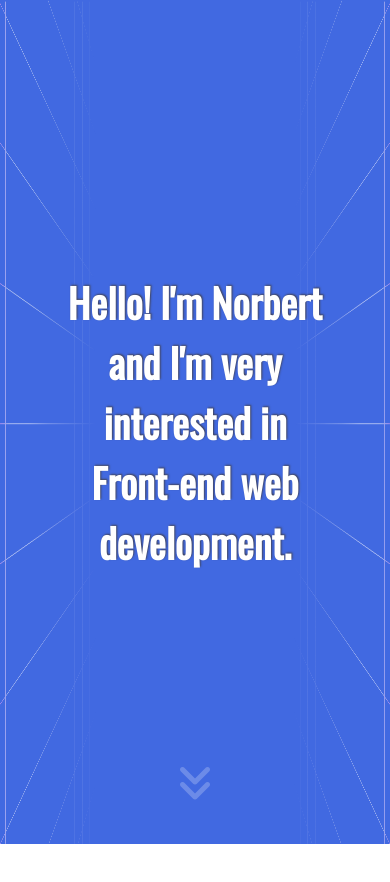
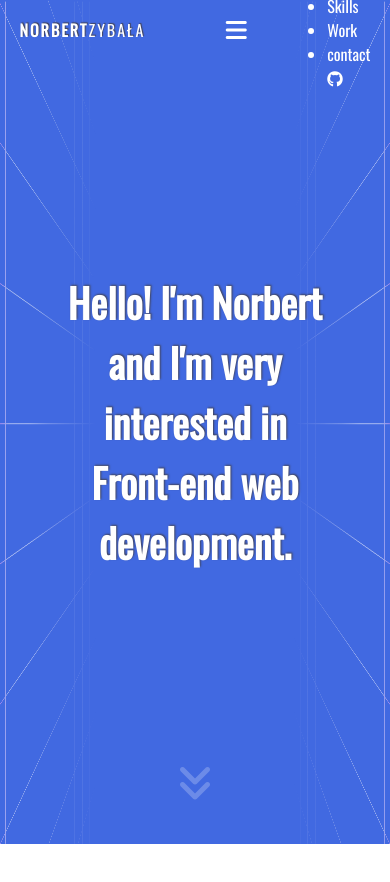
Before and after one commit to norbertzybala/my-website, a website built with webpack: page src/index.html in a window 390 px wide. Shown: the top 882 px of the page. Built offline with nearby package versions, Linux system fonts and the light colour scheme.

Commit message:
create navigation.scss

```diff
--- a/src/index.html
+++ b/src/index.html
@@ -13,6 +13,38 @@
 </head>
 
 <body>
+
+  <nav class="navbar">
+
+    <div class="navbar__logo">
+      <a href="#" class="navbar__logo-link">
+        <strong>Norbert</strong>Zybała
+      </a>
+    </div>
+
+    <div class="navbar__menu-icons">
+      <i class="fa-solid fa-bars navbar__burger-icon navbar__burger-icon--show"></i>
+      <i class="fa-solid fa-xmark navbar__close-icon"></i>
+    </div>
+
+    <div class="menu">
+
+      <ul class="menu__list">
+        <li class="menu__list-item"><a href="#about" class="menu__link">About</a></li>
+        <li class="menu__list-item"><a href="#skills" class="menu__link">Skills</a></li>
+        <li class="menu__list-item"><a href="#work" class="menu__link">Work</a></li>
+        <li class="menu__list-item"><a href="#contact" class="menu__link">contact</a></li>
+      </ul>
+
+      <div class="menu__github-icon">
+        <a href="https://github.com/norbertzybala" target="_blank">
+          <i title="Zobacz mojego GitHuba!" class="fa-brands fa-github"></i>
+        </a>
+      </div>
+
+    </div>
+  </nav>
+
   <section>
     <div class="home">
       <header class="home__header">
@@ -27,7 +59,6 @@
   <section></section>
   <section></section>
   <section></section>
-  <section></section>
 </body>
 
 </html>
--- a/src/scss/_base.scss
+++ b/src/scss/_base.scss
@@ -1,6 +1,7 @@
 * {
     margin: 0;
     padding: 0;
+    box-sizing: border-box;
 }
 
 html {
@@ -17,3 +18,8 @@ section {
     position: relative;
     scroll-snap-align: start;
 }
+
+a {
+    color: inherit;
+    text-decoration: none;
+}
--- /dev/null
+++ b/src/scss/_navigation.scss
@@ -0,0 +1,46 @@
+.navbar {
+    position: fixed;
+    top: 0;
+    left: 0;
+    height: 50px;
+    width: 100%;
+    display: flex;
+    justify-content: space-between;
+    align-items: center;
+    padding: 10px 5% 0 5%;
+    color: #fff;
+    z-index: 1;
+
+    &__logo-link {
+        font-size: 1em;
+        letter-spacing: 2px;
+        text-transform: uppercase;
+        text-shadow: 1px -1px 1px rgba(66, 68, 90, 1);
+    }
+
+    &__menu-icons {
+        position: relative;
+        font-size: 1.5em;
+
+        @include min-width(medium) {
+            display: none;
+        }
+    }
+
+    &__close-icon {
+        color: rgb(171, 6, 6);
+        padding-top: .5em;
+        font-size: 1.5em;
+    }
+
+    &__burger-icon,
+    &__close-icon {
+        display: none;
+        cursor: pointer;
+    }
+
+    &__burger-icon--show,
+    &__close-icon--show {
+        display: block;
+    }
+}
--- a/src/scss/app.scss
+++ b/src/scss/app.scss
@@ -2,4 +2,5 @@
 @import 'mixins';
 @import 'base';
 @import 'animations';
+@import 'navigation';
 @import 'home';
```
